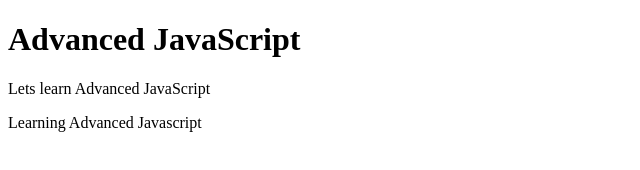
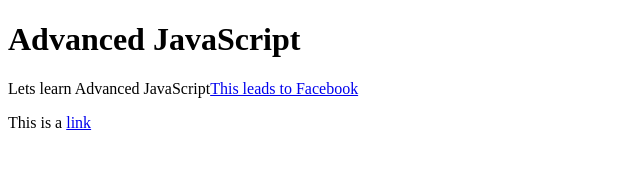
Before and after one commit to aziemp66/javascript-learning, a plain HTML site: page Advanced/index.html in a window 1280 px wide. Shown: the whole page, without its empty margins (0-640 px from the left). Drawn offline with Linux system fonts and the light colour scheme.

Commit message:
Inserting new HTML Elements

```diff
--- a/Advanced/app.js
+++ b/Advanced/app.js
@@ -5,3 +5,11 @@ anchorElement.href = "https://instagram.com/melza.moment";
 
 anchorElement = document.querySelector("p a"); //or querySelectorAll to target all
 anchorElement.href = "https://google.com";
+
+let newAnchorElement = document.createElement("a");
+newAnchorElement.href = "https://facebook.com";
+newAnchorElement.textContent = "This leads to Facebook";
+
+let firstParagraph = document.querySelector("p");
+
+firstParagraph.append(newAnchorElement);
--- a/Advanced/index.html
+++ b/Advanced/index.html
@@ -5,8 +5,8 @@
         <meta http-equiv="X-UA-Compatible" content="IE=edge" />
         <meta name="viewport" content="width=device-width, initial-scale=1.0" />
         <title>Advanced JavaScript</title>
-        <!-- <script src="/Advanced/app.js" defer></script> -->
-        <script src="/Advanced/excersiseDom.js" defer></script>
+        <script src="/Advanced/app.js" defer></script>
+        <!-- <script src="/Advanced/excersiseDom.js" defer></script> -->
     </head>
     <body>
         <h1 id="title">Advanced JavaScript</h1>
```
